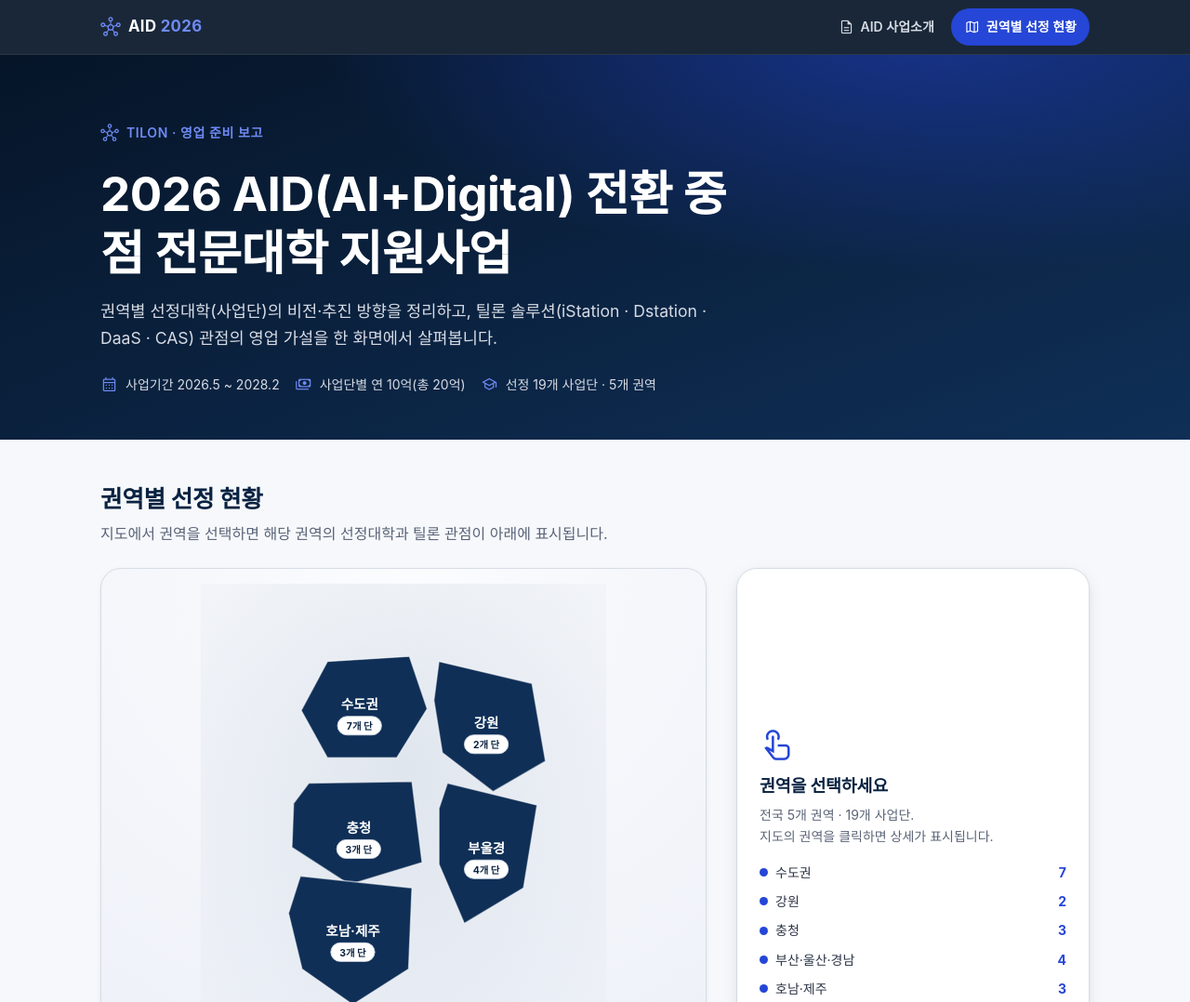
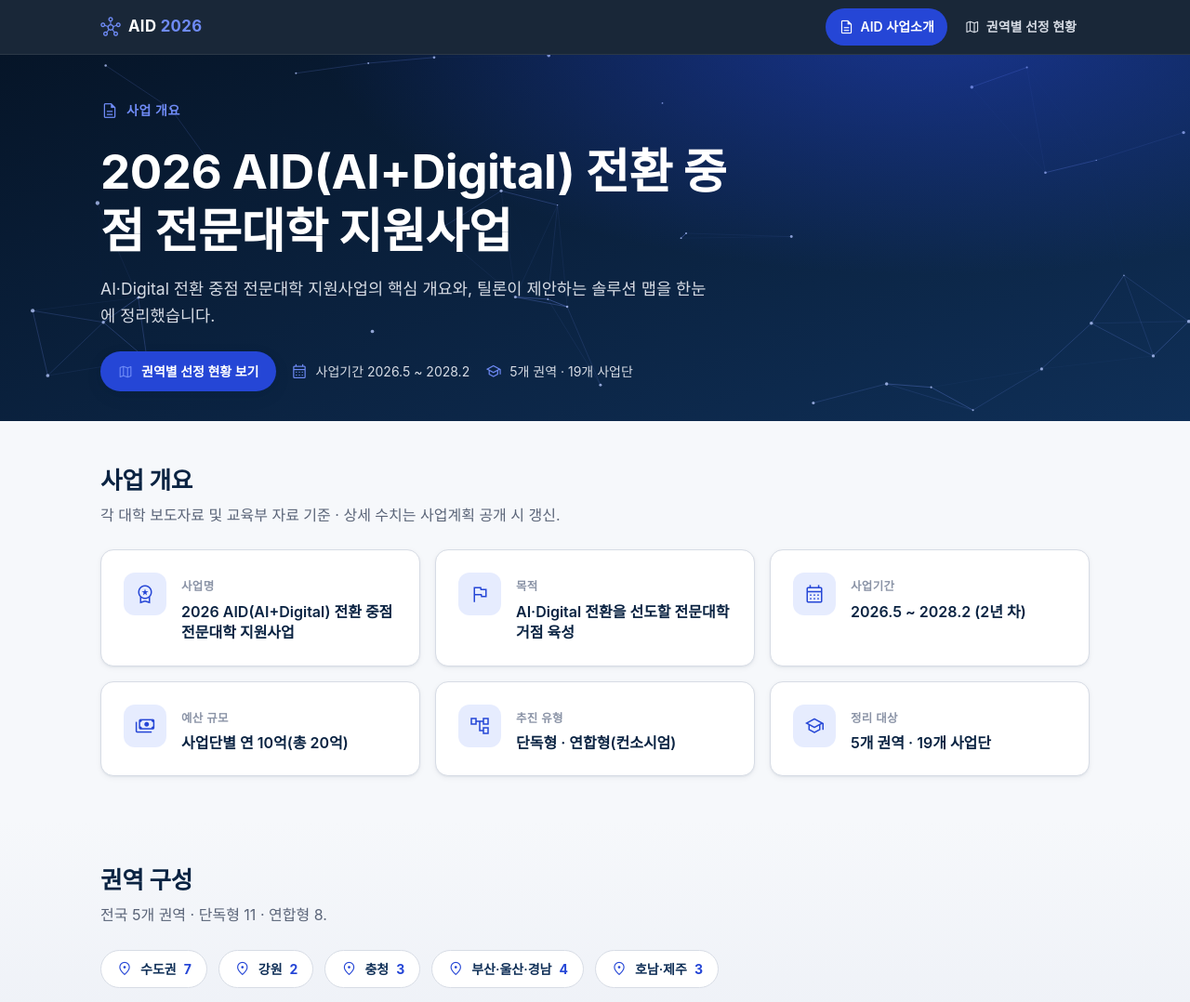
Before and after one commit to gojump0713/AID, a website built with Vite: page index.html in a window 1280 px wide. Shown: the top 1078 px of the page at 93% size. Built offline with nearby package versions, Linux system fonts and the light colour scheme; a web font is replaced by a local one.

Commit message:
Promote 사업소개 to main page, add favicon & hero animation
- index.html → AID 사업소개(home), 권역 보고는 regions.html로 분리
- 브랜드 네트워크/허브 SVG 파비콘(public/favicon.svg) 전 페이지 연결
- Hero 캔버스 네트워크 파티클 애니메이션(hero.js, 마우스 인터랙션·reduced-motion 대응)
- 내비/링크/vite 멀티페이지(main·regions) 갱신

Co-Authored-By: Claude Opus 4.8 (1M context) <noreply@anthropic.com>

```diff
--- a/index.html
+++ b/index.html
@@ -3,8 +3,9 @@
 <head>
   <meta charset="UTF-8" />
   <meta name="viewport" content="width=device-width, initial-scale=1.0" />
-  <title>2026 AID 전환 중점 전문대학 지원사업 · 영업 준비 보고</title>
-  <meta name="description" content="2026 AID(AI+Digital) 전환 중점 전문대학 지원사업 — 틸론 영업 준비사항 보고 페이지" />
+  <title>AID 사업소개 · 2026 AID 전환 중점 전문대학 지원사업</title>
+  <meta name="description" content="2026 AID(AI+Digital) 전환 중점 전문대학 지원사업 개요 — 틸론 영업 준비 보고" />
+  <link rel="icon" type="image/svg+xml" href="./favicon.svg" />
 
   <!-- Pretendard (감성 한글 본문/제목) -->
   <link rel="preconnect" href="https://cdn.jsdelivr.net" crossorigin />
@@ -27,6 +28,6 @@
 </head>
 <body>
   <div id="app"></div>
-  <script type="module" src="/src/main.js"></script>
+  <script type="module" src="/src/home.js"></script>
 </body>
 </html>
--- /dev/null
+++ b/src/hero.js
@@ -0,0 +1,101 @@
+/* =========================================================================
+   AID 2026 — Hero canvas (AI·Digital 네트워크 파티클)
+   노드/연결선 + 마우스 인터랙션. 감성적·정제된 블루 톤.
+   prefers-reduced-motion 존중. O(n²) 라인이지만 노드 수 캡으로 가벼움.
+   ========================================================================= */
+
+const LINK_DIST = 132
+const LINE_RGB = '122, 150, 255'   // royal-ish
+const DOT_RGBA = 'rgba(184, 202, 255, 0.85)'
+
+export function initHeroCanvas(root) {
+  if (!root) return
+  const canvas = root.querySelector('.hero__canvas')
+  if (!canvas) return
+  if (window.matchMedia?.('(prefers-reduced-motion: reduce)').matches) return
+
+  const ctx = canvas.getContext('2d')
+  let w = 0, h = 0, dpr = 1, nodes = [], raf = 0, running = true
+  const mouse = { x: -9999, y: -9999 }
+
+  function build() {
+    dpr = Math.min(window.devicePixelRatio || 1, 2)
+    w = root.clientWidth
+    h = root.clientHeight
+    canvas.width = w * dpr
+    canvas.height = h * dpr
+    canvas.style.width = w + 'px'
+    canvas.style.height = h + 'px'
+    ctx.setTransform(dpr, 0, 0, dpr, 0, 0)
+
+    const count = Math.round(Math.min(96, Math.max(34, (w * h) / 13000)))
+    nodes = Array.from({ length: count }, () => ({
+      x: Math.random() * w,
+      y: Math.random() * h,
+      vx: (Math.random() - 0.5) * 0.34,
+      vy: (Math.random() - 0.5) * 0.34,
+      r: Math.random() * 1.5 + 0.7,
+    }))
+  }
+
+  function frame() {
+    if (!running) return
+    ctx.clearRect(0, 0, w, h)
+
+    for (const n of nodes) {
+      n.x += n.vx
+      n.y += n.vy
+      if (n.x < 0 || n.x > w) n.vx *= -1
+      if (n.y < 0 || n.y > h) n.vy *= -1
+      // 마우스 부드러운 반응
+      const dx = n.x - mouse.x, dy = n.y - mouse.y
+      const d = Math.hypot(dx, dy)
+      if (d < 130 && d > 0.001) { n.x += (dx / d) * 0.45; n.y += (dy / d) * 0.45 }
+    }
+
+    for (let i = 0; i < nodes.length; i++) {
+      for (let j = i + 1; j < nodes.length; j++) {
+        const a = nodes[i], b = nodes[j]
+        const dist = Math.hypot(a.x - b.x, a.y - b.y)
+        if (dist < LINK_DIST) {
+          ctx.strokeStyle = `rgba(${LINE_RGB}, ${(1 - dist / LINK_DIST) * 0.5})`
+          ctx.lineWidth = 1
+          ctx.beginPath()
+          ctx.moveTo(a.x, a.y)
+          ctx.lineTo(b.x, b.y)
+          ctx.stroke()
+        }
+      }
+    }
+
+    ctx.fillStyle = DOT_RGBA
+    for (const n of nodes) {
+      ctx.beginPath()
+      ctx.arc(n.x, n.y, n.r, 0, Math.PI * 2)
+      ctx.fill()
+    }
+
+    raf = requestAnimationFrame(frame)
+  }
+
+  function start() { running = true; cancelAnimationFrame(raf); frame() }
+  function stop() { running = false; cancelAnimationFrame(raf) }
+
+  build()
+  start()
+
+  let t
+  window.addEventListener('resize', () => {
+    clearTimeout(t)
+    t = setTimeout(() => { build() }, 150)
+  })
+  root.addEventListener('pointermove', (e) => {
+    const r = root.getBoundingClientRect()
+    mouse.x = e.clientX - r.left
+    mouse.y = e.clientY - r.top
+  })
+  root.addEventListener('pointerleave', () => { mouse.x = -9999; mouse.y = -9999 })
+  document.addEventListener('visibilitychange', () => {
+    document.hidden ? stop() : start()
+  })
+}
--- a/src/intro.js
+++ b/src/home.js
@@ -1,10 +1,11 @@
 /* =========================================================================
-   AID 2026 — AID 사업소개 페이지
+   AID 2026 — 메인(홈) = AID 사업소개
    PDF 한글 추출 이슈로, 개요 정보는 엑셀(권역 정리) 기반으로 구성.
    ========================================================================= */
 
 import data from './data/universities.json'
 import { navHTML } from './nav.js'
+import { initHeroCanvas } from './hero.js'
 
 const ic = (n, c = '') => `<span class="material-symbols-outlined ${c}" aria-hidden="true">${n}</span>`
 const totalUniv = data.regions.reduce((s, r) => s + r.universities.length, 0)
@@ -36,15 +37,18 @@ app.innerHTML = `
   ${navHTML('intro')}
 
   <header class="hero hero--intro">
+    <canvas class="hero__canvas" aria-hidden="true"></canvas>
     <div class="container">
       <span class="eyebrow">${ic('description')} 사업 개요</span>
-      <h1>AID 사업소개</h1>
+      <h1>${data.program}</h1>
       <p class="lead">
-        2026 AID(AI+Digital) 전환 중점 전문대학 지원사업의 핵심 개요와,
-        틸론이 제안하는 솔루션 맵을 정리했습니다.
+        AI·Digital 전환 중점 전문대학 지원사업의 핵심 개요와,
+        틸론이 제안하는 솔루션 맵을 한눈에 정리했습니다.
       </p>
       <div class="brandline">
-        <a class="navbtn" href="./index.html#regions">${ic('map')} 권역별 선정 현황 보기</a>
+        <a class="navbtn" href="./regions.html">${ic('map')} 권역별 선정 현황 보기</a>
+        <span>${ic('calendar_month')} 사업기간 ${data.period}</span>
+        <span>${ic('school')} ${data.regions.length}개 권역 · ${totalUniv}개 사업단</span>
       </div>
     </div>
   </header>
@@ -77,7 +81,7 @@ app.innerHTML = `
         </div>
         <div class="pills">
           ${data.regions.map((r) => `
-            <span class="pill">${ic('place')} ${r.region} <b>${r.universities.length}</b></span>
+            <a class="pill" href="./regions.html">${ic('place')} ${r.region} <b>${r.universities.length}</b></a>
           `).join('')}
         </div>
       </div>
@@ -108,3 +112,5 @@ app.innerHTML = `
     </div>
   </footer>
 `
+
+initHeroCanvas(document.querySelector('.hero'))
--- a/src/main.js
+++ b/src/main.js
@@ -7,6 +7,7 @@ import data from './data/universities.json'
 import { renderMap } from './map.js'
 import { navHTML } from './nav.js'
 import { partnersOf } from './partners.js'
+import { initHeroCanvas } from './hero.js'
 
 const ALL = '전체'
 const totalUniv = data.regions.reduce((s, r) => s + r.universities.length, 0)
@@ -26,6 +27,7 @@ const app = document.querySelector('#app')
 app.innerHTML = `
   ${navHTML('regions')}
   <header class="hero">
+    <canvas class="hero__canvas" aria-hidden="true"></canvas>
     <div class="container">
       <span class="eyebrow">${ic('hub')} TILON · 영업 준비 보고</span>
       <h1>${data.program}</h1>
@@ -213,5 +215,6 @@ tabsEl.querySelectorAll('.tab').forEach((b) =>
 
 /* 초기 상태 */
 select(ALL)
+initHeroCanvas(document.querySelector('.hero'))
 
 console.info('[AID] report ready —', data.regions.length, 'regions /', totalUniv, 'universities')
--- a/src/nav.js
+++ b/src/nav.js
@@ -4,8 +4,7 @@
    ========================================================================= */
 const sym = (n) => `<span class="material-symbols-outlined" aria-hidden="true">${n}</span>`
 
-export function navHTML(active = 'home') {
-  const regionsHref = active === 'intro' ? './index.html#regions' : '#regions'
+export function navHTML(active = 'intro') {
   return `
   <nav class="topnav">
     <div class="container topnav__in">
@@ -13,10 +12,10 @@ export function navHTML(active = 'home') {
         ${sym('hub')}<span>AID <b>2026</b></span>
       </a>
       <div class="topnav__links">
-        <a href="./intro.html" class="${active === 'intro' ? 'is-active' : ''}">
+        <a href="./index.html" class="${active === 'intro' ? 'is-active' : ''}">
           ${sym('description')} AID 사업소개
         </a>
-        <a href="${regionsHref}" class="${active === 'regions' ? 'is-active' : ''}">
+        <a href="./regions.html" class="${active === 'regions' ? 'is-active' : ''}">
           ${sym('map')} 권역별 선정 현황
         </a>
       </div>
--- a/src/styles/app.css
+++ b/src/styles/app.css
@@ -48,7 +48,13 @@
   background: radial-gradient(1100px 460px at 78% -10%, rgba(37,70,214,0.55), transparent 60%);
   pointer-events: none;
 }
-.hero > .container { position: relative; z-index: 1; }
+.hero__canvas {
+  position: absolute; inset: 0; z-index: 0;
+  width: 100%; height: 100%;
+  opacity: 0.9; pointer-events: none;
+}
+.hero::after { z-index: 1; }
+.hero > .container { position: relative; z-index: 2; }
 
 .eyebrow {
   display: inline-flex; align-items: center; gap: var(--space-2);
--- a/vite.config.js
+++ b/vite.config.js
@@ -17,7 +17,7 @@ export default defineConfig({
     rollupOptions: {
       input: {
         main: resolve(__dirname, 'index.html'),
-        intro: resolve(__dirname, 'intro.html'),
+        regions: resolve(__dirname, 'regions.html'),
       },
     },
   },
```
Also changed, not shown: regions.html (renamed from intro.html, +10 -3 lines), README.md, public/favicon.svg (added).
